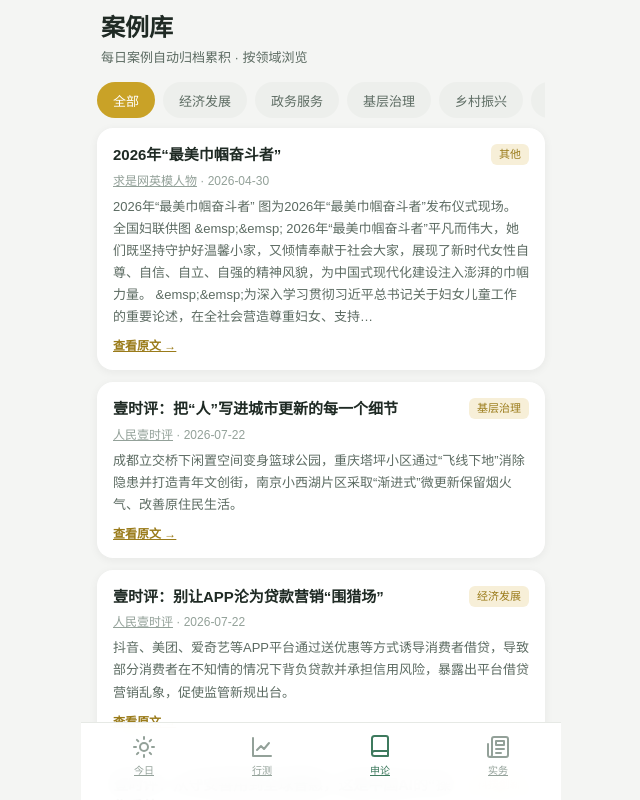
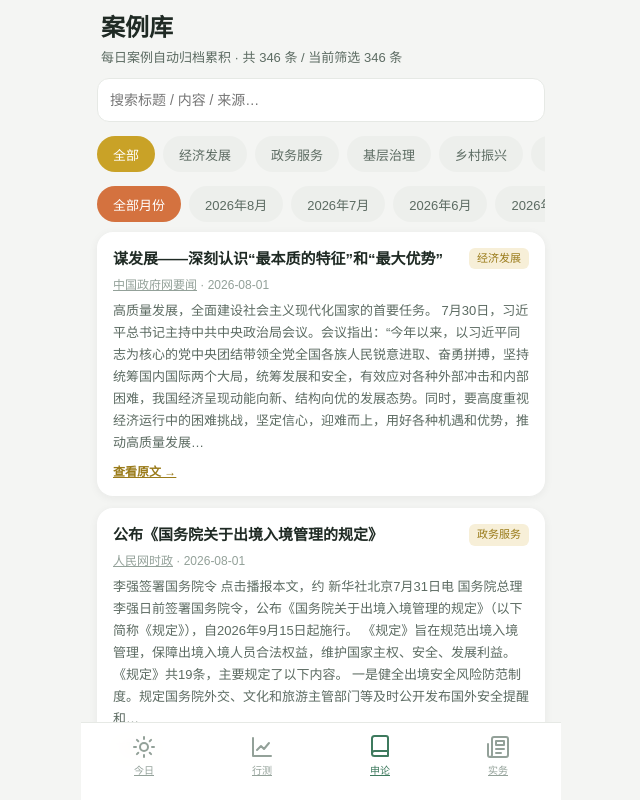
Before and after one commit to 77back/bear, a Vue app in the folder app/: page /#/sl/cases in a window 1280 px wide. Shown: the whole page, without its empty margins (319-959 px from the left). Built offline with nearby package versions, Linux system fonts and the light colour scheme.

Commit message:
feat: 案例库/评论库分类检索 — 关键词搜索+月份筛选+多条件交集+结果统计

```diff
--- /dev/null
+++ b/app/src/core/library.ts
@@ -0,0 +1,55 @@
+import type { ArchiveCase, PinglunEntry } from '@/stores/content'
+
+/**
+ * 案例库 / 评论库检索（纯函数，构建框架外的新增工具）。
+ * 三条件交集：关键词（不区分大小写）+ 领域 + 月份；结果按日期新→旧。
+ */
+
+/** 关键词包含匹配：空关键词恒真；任一字段命中即算匹配 */
+export function kwMatch(keyword: string, fields: (string | undefined)[]): boolean {
+  const kw = keyword.trim().toLowerCase()
+  if (!kw) return true
+  return fields.some((f) => (f ?? '').toLowerCase().includes(kw))
+}
+
+/** 从 date(YYYY-MM-DD) 提取实际存在的月份 YYYY-MM，新→旧 */
+export function monthsOf(dates: string[]): string[] {
+  return [...new Set(dates.filter(Boolean).map((d) => d.slice(0, 7)))].sort().reverse()
+}
+
+/** examUse 兼容字符串/数组两种形态（与 ShiwuView.fmtExamUse 一致） */
+function examUseText(v: PinglunEntry['examUse']): string {
+  return Array.isArray(v) ? v.join('；') : v || ''
+}
+
+export interface CaseFilter {
+  keyword?: string
+  domain?: string // '全部' 或空 = 不限
+  month?: string // 空 = 不限
+}
+
+/** 案例库筛选：title/text/source 关键词 + 领域 + 月份交集，按 date 新→旧 */
+export function filterCases(cases: ArchiveCase[], f: CaseFilter): ArchiveCase[] {
+  return cases
+    .filter((c) => {
+      if (f.domain && f.domain !== '全部' && c.domain !== f.domain) return false
+      if (f.month && c.date.slice(0, 7) !== f.month) return false
+      return kwMatch(f.keyword ?? '', [c.title, c.text, c.source])
+    })
+    .sort((a, b) => (a.date < b.date ? 1 : a.date > b.date ? -1 : 0))
+}
+
+export interface PinglunFilter {
+  keyword?: string
+  month?: string
+  domain?: string // '全部领域' 或空 = 不限
+}
+
+/** 评论库筛选：title/structure/examUse/source 关键词 + 月份 + 领域交集 */
+export function filterPinglun(list: PinglunEntry[], f: PinglunFilter): PinglunEntry[] {
+  return list.filter((p) => {
+    if (f.month && p.month !== f.month) return false
+    if (f.domain && f.domain !== '全部领域' && !(p.domains || []).includes(f.domain)) return false
+    return kwMatch(f.keyword ?? '', [p.title, p.structure, examUseText(p.examUse), p.source])
+  })
+}
--- a/app/src/views/ShiwuView.vue
+++ b/app/src/views/ShiwuView.vue
@@ -5,6 +5,7 @@ import { useContentStore, type PinglunEntry, type PinglunDetail } from '@/stores
 import { usePracticeStore } from '@/stores/practice'
 import { getSetting } from '@/db/seed'
 import { shizhengPriority } from '@/core/recommend'
+import { filterPinglun } from '@/core/library'
 
 const router = useRouter()
 const content = useContentStore()
@@ -27,14 +28,11 @@ const months = computed(() => [...new Set(content.pinglunIndex.map((p) => p.mont
 const fields = ['全部领域', '时政', '经济', '文化', '科技', '民生']
 const selMonth = ref('')
 const selField = ref('全部领域')
+const pinglunKw = ref('')
 
-const filteredPinglun = computed(() => {
-  return content.pinglunIndex.filter((p) => {
-    if (selMonth.value && p.month !== selMonth.value) return false
-    if (selField.value !== '全部领域' && !(p.domains || []).includes(selField.value)) return false
-    return true
-  })
-})
+const filteredPinglun = computed(() =>
+  filterPinglun(content.pinglunIndex, { keyword: pinglunKw.value, month: selMonth.value, domain: selField.value })
+)
 
 function toPractice(qtype: string) {
   router.push({ path: '/sw/practice', query: { qtype } })
@@ -149,7 +147,8 @@ function fmtExamUse(v: PinglunEntry['examUse']): string {
 
     <!-- 评论案例库 -->
     <div id="pinglun" class="card">
-      <div class="card-title">评论案例库 <span class="more">{{ filteredPinglun.length }} 篇</span></div>
+      <div class="card-title">评论案例库 <span class="more">共 {{ content.pinglunIndex.length }} 篇 / 筛选 {{ filteredPinglun.length }} 篇</span></div>
+      <input v-model="pinglunKw" class="input" style="margin-bottom:10px" placeholder="搜索标题 / 结构 / 考用 / 来源…" />
       <div v-if="months.length" class="chip-row">
         <button class="chip" :class="{ on: !selMonth }" @click="selMonth = ''">全部</button>
         <button v-for="m in months" :key="m" class="chip" :class="{ on: selMonth === m }" @click="selMonth = m">{{ m.slice(5) }}月</button>
@@ -172,7 +171,9 @@ function fmtExamUse(v: PinglunEntry['examUse']): string {
           </div>
         </div>
       </div>
-      <div v-if="filteredPinglun.length === 0" style="font-size:12px;color:var(--text-3)">评论库暂无内容</div>
+      <div v-if="filteredPinglun.length === 0" style="font-size:12px;color:var(--text-3)">
+        {{ content.pinglunIndex.length ? '没有匹配的评论' : '评论库暂无内容' }}
+      </div>
     </div>
   </div>
 </template>
--- a/app/src/views/sub/CaseLibrary.vue
+++ b/app/src/views/sub/CaseLibrary.vue
@@ -2,11 +2,14 @@
 import { onMounted, ref, computed } from 'vue'
 import { useRouter } from 'vue-router'
 import { useContentStore, CASE_DOMAINS } from '@/stores/content'
+import { filterCases, monthsOf } from '@/core/library'
 
-// 案例库：管线累积归档（content/archive/cases.json），按领域筛选浏览
+// 案例库：管线累积归档（content/archive/cases.json），关键词 + 领域 + 月份检索
 const router = useRouter()
 const content = useContentStore()
 const active = ref('全部')
+const activeMonth = ref('')
+const keyword = ref('')
 
 onMounted(() => content.loadArchive())
 
@@ -16,17 +19,25 @@ const domains = computed(() => [
   ...CASE_DOMAINS.filter((d) => content.archive.some((c) => c.domain === d))
 ])
 
+// 月份 chip：只列实际存在的月份，新→旧
+const months = computed(() => monthsOf(content.archive.map((c) => c.date)))
+
 const list = computed(() =>
-  active.value === '全部' ? content.archive : content.archive.filter((c) => c.domain === active.value)
+  filterCases(content.archive, { keyword: keyword.value, domain: active.value, month: activeMonth.value })
 )
 </script>
 
 <template>
   <div>
     <div class="page-title">案例库</div>
-    <div class="page-sub">每日案例自动归档累积 · 按领域浏览</div>
+    <div class="page-sub">
+      每日案例自动归档累积 · 共 {{ content.archive.length }} 条<template v-if="content.archive.length"> / 当前筛选 {{ list.length }} 条</template>
+    </div>
 
-    <div class="chip-row" v-if="content.archive.length">
+    <template v-if="content.archive.length">
+      <input v-model="keyword" class="input" style="margin-bottom:10px" placeholder="搜索标题 / 内容 / 来源…" />
+
+      <div class="chip-row">
         <button
           v-for="d in domains"
           :key="d"
@@ -37,8 +48,24 @@ const list = computed(() =>
         >{{ d }}</button>
       </div>
 
+      <div class="chip-row">
+        <button class="chip" :class="{ on: !activeMonth }" @click="activeMonth = ''">全部月份</button>
+        <button
+          v-for="m in months"
+          :key="m"
+          class="chip"
+          :class="{ on: activeMonth === m }"
+          @click="activeMonth = m"
+        >{{ m.slice(0, 4) }}年{{ Number(m.slice(5)) }}月</button>
+      </div>
+    </template>
+
     <div v-if="!content.archive.length" class="card" style="text-align:center;color:var(--text-3);padding:32px 16px">
       案例库积累中 · 每日内容会自动归档到这里
+    </div>
+
+    <div v-else-if="!list.length" class="card" style="text-align:center;color:var(--text-3);padding:32px 16px">
+      没有匹配的案例
     </div>
 
     <div v-for="c in list" :key="c.id" class="card">
```
Also changed, not shown: 1 other file (tests, documents, lock files or other folders). Lines whose indentation alone changed are shown as unchanged.
